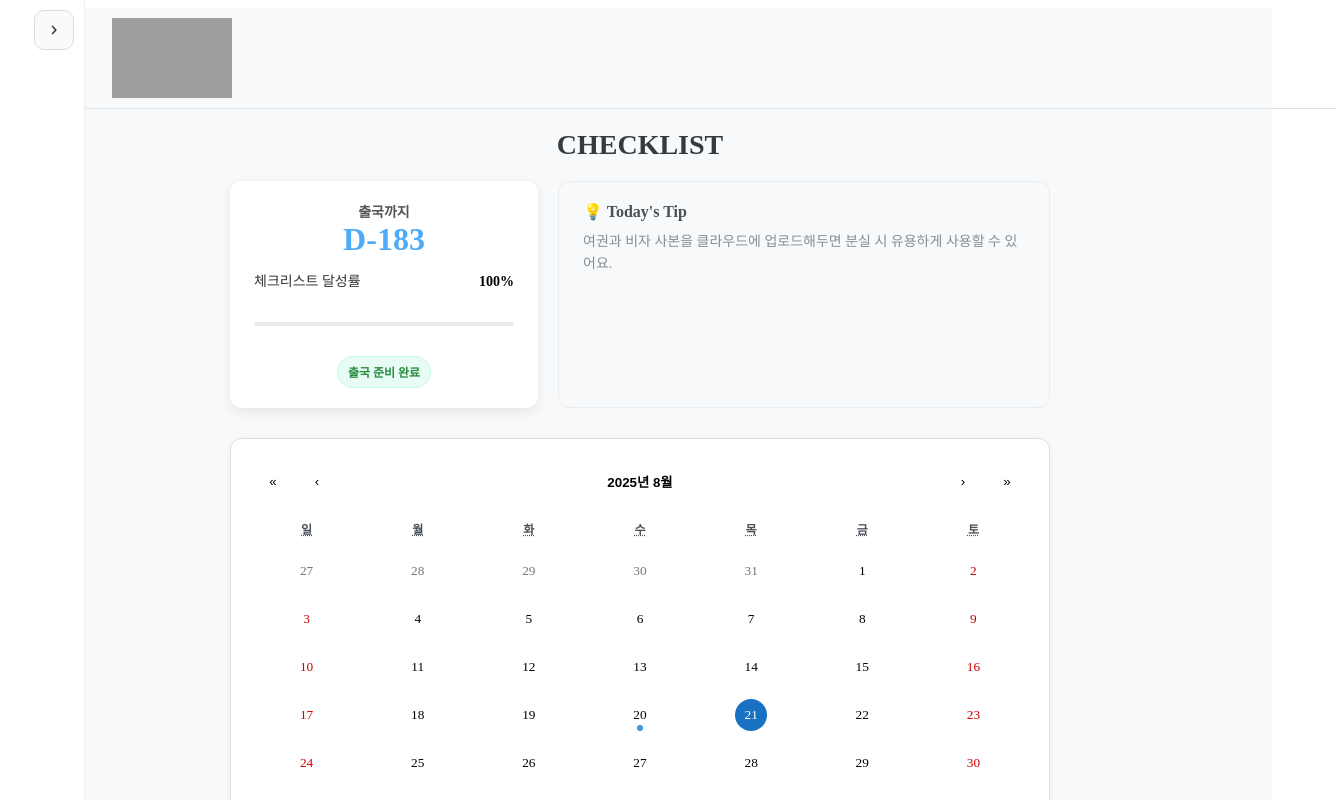
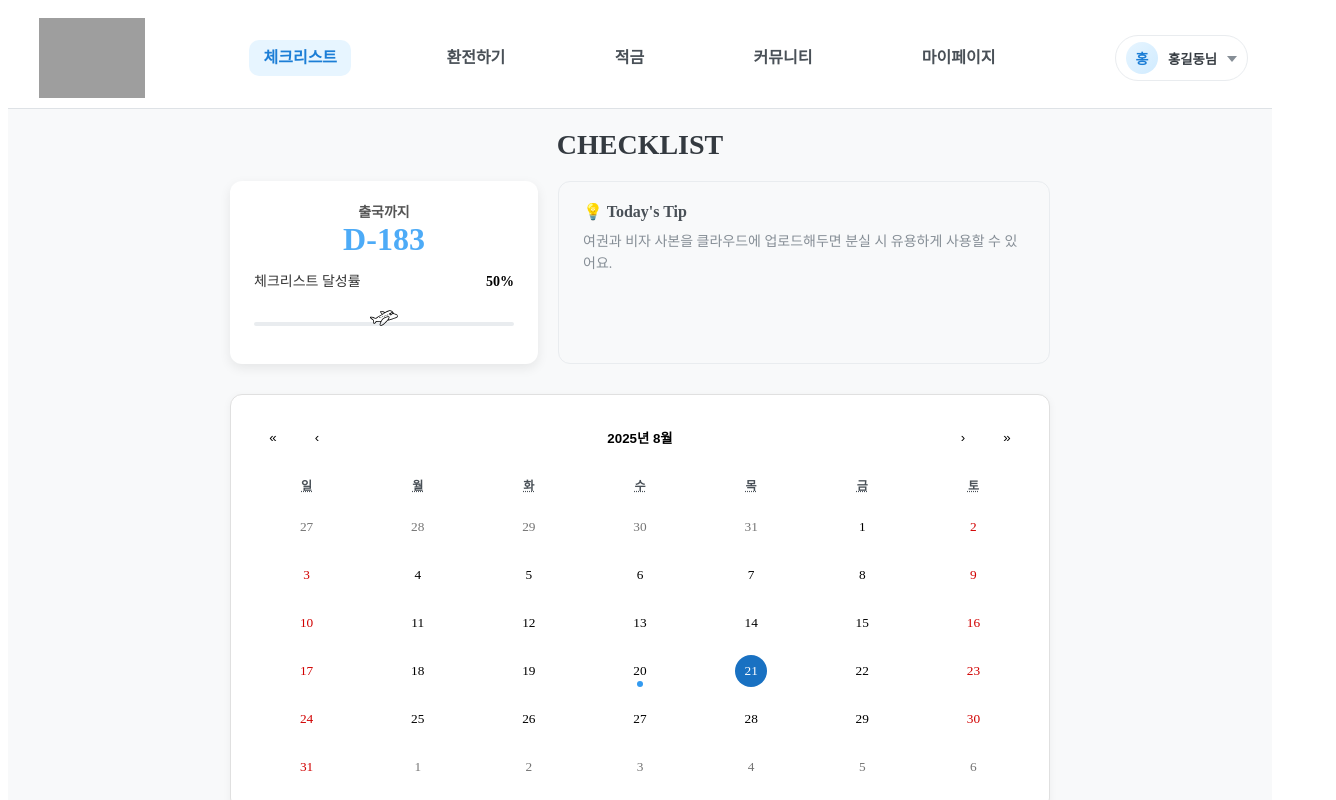
Before and after one commit to cassiem2997/day0, a React (Vite) app in the folder apps/web/: page /checklist in a window 1280 px wide. Shown: the top 800 px of the page, 1336 px wide, since content can reach past the window. Built offline with nearby package versions, Linux system fonts and the light colour scheme; grey boxes are pictures that could not be loaded.

Commit message:
fix : 체크리스트 페이지 웹 헤더, 모바일 사이드바로 수정

```diff
--- a/apps/web/src/pages/Checklist/ChecklistPage.module.css
+++ b/apps/web/src/pages/Checklist/ChecklistPage.module.css
@@ -12,31 +12,12 @@
   width: 100%;
 }
 
-.header {
-  display: flex;
-  align-items: center;
-  padding: 10px 40px;
-  border-bottom: 1px solid #dee2e6;
-  width: 100%;
-  box-sizing: border-box;
-  transition: margin-left 0.2s ease;
-}
-
-/* 사이드바 열렸을 때 로고가 오른쪽으로 밀림 */
-.withSidebar {
-  margin-left: 280px;
-}
-
-/* 사이드바 닫혔을 때 로고는 조금만 밀림 */
-.noSidebar {
-  margin-left: 64px;
-}
-
+/* 페이지 공통 */
 .pageContent {
   width: 100%;
   max-width: 900px;
   margin: 0 auto;
-  padding: 0 40px;
+  padding: 0 40px 40px;
   box-sizing: border-box;
 }
 
@@ -55,3 +36,35 @@
   margin: 20px 0;
   flex-wrap: wrap;
 }
+
+/* ===== 모바일 전용 햄버거 버튼 (헤더가 없으므로 진입 버튼 제공) ===== */
+.mobileHamburger {
+  position: fixed;
+  top: 12px;
+  left: 12px;
+  z-index: 60;
+  width: 44px;
+  height: 44px;
+  border: 1px solid #dee2e6;
+  border-radius: 10px;
+  background: #fff;
+  display: flex;
+  align-items: center;
+  justify-content: center;
+  gap: 3px;
+  box-shadow: 0 2px 8px rgba(0, 0, 0, 0.06);
+}
+
+.mobileHamburger span {
+  display: block;
+  width: 20px;
+  height: 2px;
+  background: #212529;
+}
+
+/* 데스크톱에서는 햄버거 숨김 */
+@media (min-width: 768px) {
+  .mobileHamburger {
+    display: none;
+  }
+}
--- a/apps/web/src/pages/Checklist/ChecklistPage.tsx
+++ b/apps/web/src/pages/Checklist/ChecklistPage.tsx
@@ -1,5 +1,6 @@
-import { useState } from "react";
+import { useEffect, useState } from "react";
 import Sidebar from "../../components/Sidebar/Sidebar";
+import Header from "../../components/Header/Header";
 import Summary from "../../components/Summary/Summary";
 import CalendarView from "../../components/Calendar/CalendarView";
 import TipCard from "../../components/TipCard/TipCard";
@@ -9,7 +10,7 @@ type ChecklistItem = {
   id: number;
   text: string;
   completed: boolean;
-  date: string;
+  date: string; // YYYY-MM-DD
 };
 
 type Data = {
@@ -34,43 +35,79 @@ const DUMMY_DATA: Data = {
       text: "해외유심 또는 로밍 알아보기",
       completed: true,
     },
-    { id: 5, date: "2026-01-25", text: "국제학생증 발급", completed: true },
+    { id: 5, date: "2026-01-25", text: "국제학생증 발급", completed: false },
     {
       id: 6,
       date: "2025-11-10",
       text: "필요 서류 영문 번역 및 공증",
-      completed: true,
+      completed: false,
     },
     {
       id: 7,
       date: "2026-02-05",
       text: "해외 결제 카드 준비",
-      completed: true,
+      completed: false,
     },
-    { id: 8, date: "2026-02-10", text: "출국 전 OT 참석", completed: true },
+    { id: 8, date: "2026-02-10", text: "출국 전 OT 참석", completed: false },
   ],
 };
+
+function useIsMobile(breakpoint = 768) {
+  const [isMobile, setIsMobile] = useState<boolean>(() => {
+    if (typeof window === "undefined") return false;
+    return window.innerWidth < breakpoint;
+  });
+
+  useEffect(
+    function () {
+      function onResize() {
+        setIsMobile(window.innerWidth < breakpoint);
+      }
+      window.addEventListener("resize", onResize);
+      return () => window.removeEventListener("resize", onResize);
+    },
+    [breakpoint]
+  );
+
+  return isMobile;
+}
 
 export default function ChecklistPage() {
   const [tripData] = useState<Data>(DUMMY_DATA);
   const [selectedDate, setSelectedDate] = useState(new Date());
   const [isSidebarOpen, setIsSidebarOpen] = useState(false);
-  const toggleSidebar = () => setIsSidebarOpen((prev) => !prev);
-  const handleDateChange = (date: Date) => setSelectedDate(date);
+
+  const isMobile = useIsMobile(768);
+
+  function handleDateChange(date: Date) {
+    setSelectedDate(date);
+  }
+  function toggleSidebar() {
+    setIsSidebarOpen((prev) => !prev);
+  }
 
   return (
     <div className={styles.container}>
-      <Sidebar isOpen={isSidebarOpen} toggle={toggleSidebar} />
+      {/* 모바일에서만 사이드바 사용 */}
+      {isMobile ? (
+        <>
+          <Sidebar isOpen={isSidebarOpen} toggle={toggleSidebar}></Sidebar>
+          <button
+            type="button"
+            className={styles.mobileHamburger}
+            onClick={toggleSidebar}
+            aria-label="메뉴 열기"
+          >
+            <span></span>
+            <span></span>
+            <span></span>
+          </button>
+        </>
+      ) : null}
 
       <main className={styles.main}>
-        {/* 사이드바 상태에 따라 margin-left 적용 */}
-        <header
-          className={`${styles.header} ${
-            isSidebarOpen ? styles.withSidebar : styles.noSidebar
-          }`}
-        >
-          <img src="/logo.svg" alt="logo" width={120} height={80} />
-        </header>
+        {/* 데스크톱에서만 헤더 사용 */}
+        {isMobile ? null : <Header></Header>}
 
         <div className={styles.pageContent}>
           <h2 className={styles.title}>CHECKLIST</h2>
@@ -79,8 +116,8 @@ export default function ChecklistPage() {
             <Summary
               leaveDate={tripData.leaveDate}
               items={tripData.checklistItems}
-            />
-            <TipCard />
+            ></Summary>
+            <TipCard></TipCard>
           </div>
 
           <CalendarView
@@ -88,7 +125,7 @@ export default function ChecklistPage() {
             selectedDate={selectedDate}
             onDateChange={handleDateChange}
             leaveDate={tripData.leaveDate}
-          />
+          ></CalendarView>
         </div>
       </main>
     </div>
```
